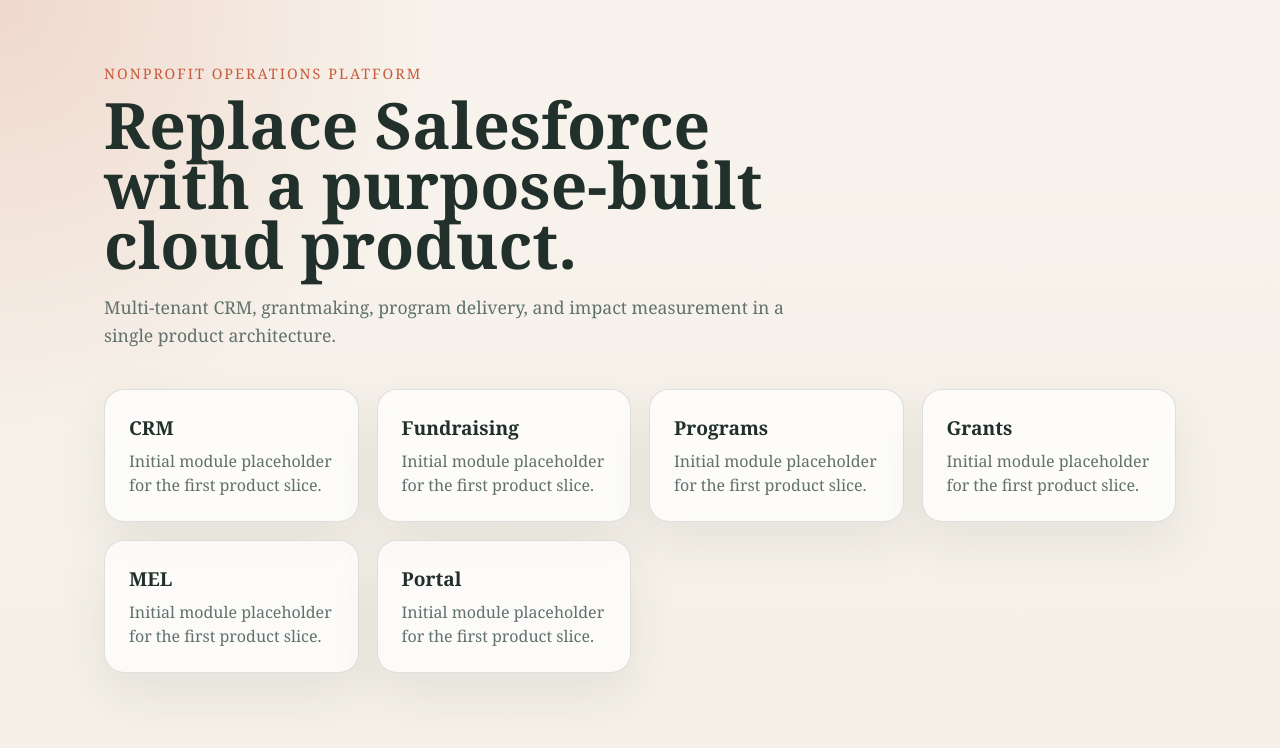
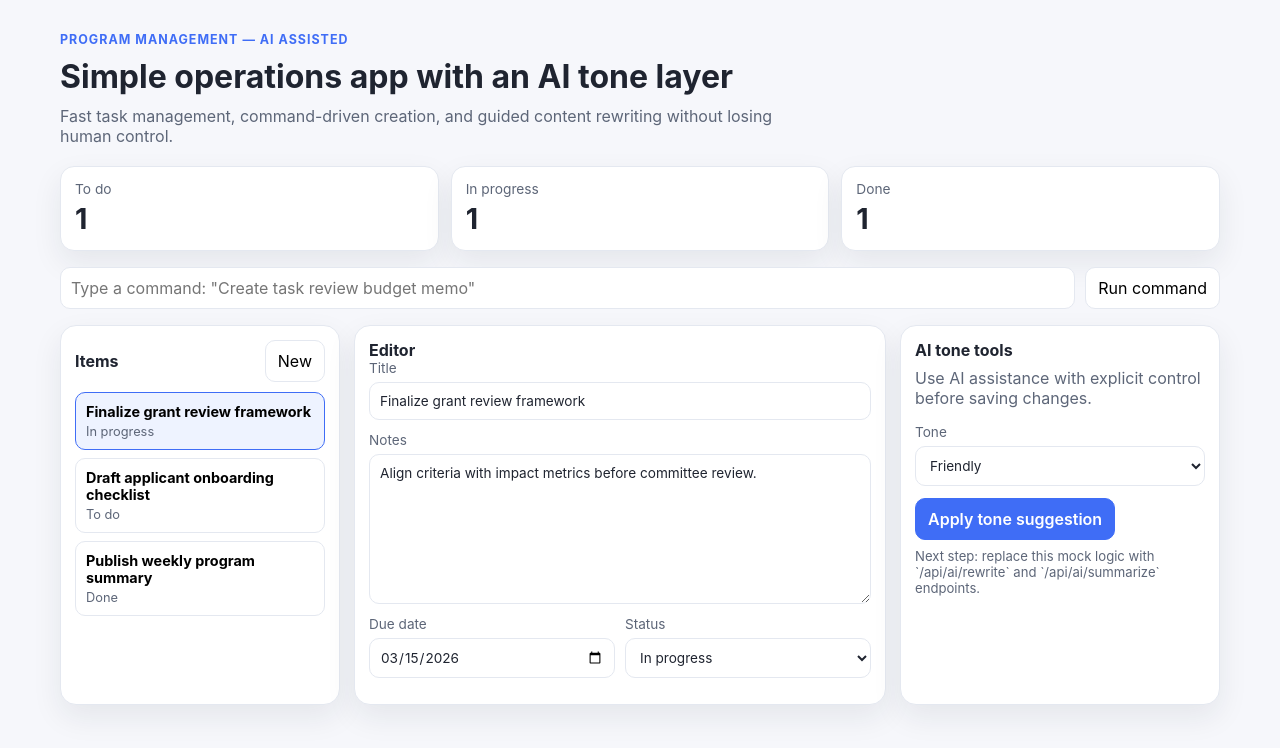
Before and after one commit to salvatoreviticchie/program-management, a Next.js app in the folder apps/web/: page / in a window 1280 px wide. Shown: the top 748 px of the page. Built offline with nearby package versions, Linux system fonts and the light colour scheme.

Commit message:
feat(web): add MVP operations UI with AI tone tools and command bar

```diff
--- a/apps/web/app/globals.css
+++ b/apps/web/app/globals.css
@@ -1,11 +1,12 @@
 :root {
-  --bg: #f4f0e8;
-  --surface: rgba(255, 255, 255, 0.72);
-  --line: rgba(44, 53, 49, 0.14);
-  --text: #21302b;
-  --muted: #61716b;
-  --accent: #c85b3c;
-  --shadow: 0 20px 50px rgba(33, 48, 43, 0.08);
+  --bg: #f6f7fb;
+  --surface: #ffffff;
+  --line: #e4e8f0;
+  --text: #1f2430;
+  --muted: #5d6678;
+  --accent: #3f6df6;
+  --accent-soft: #eef3ff;
+  --shadow: 0 12px 30px rgba(31, 36, 48, 0.08);
 }
 
 * {
@@ -16,71 +17,211 @@
 body {
   margin: 0;
   min-height: 100%;
-  background:
-    radial-gradient(circle at top left, rgba(200, 91, 60, 0.18), transparent 30%),
-    linear-gradient(180deg, #f8f4ed 0%, var(--bg) 100%);
+  background: var(--bg);
   color: var(--text);
-  font-family: Georgia, "Times New Roman", serif;
+  font-family: Inter, system-ui, -apple-system, Segoe UI, Roboto, Helvetica, Arial,
+    sans-serif;
 }
 
 body {
   min-height: 100vh;
 }
 
-.shell {
-  max-width: 1120px;
+.app-shell {
+  max-width: 1200px;
   margin: 0 auto;
-  padding: 64px 24px 96px;
+  padding: 32px 20px 72px;
 }
 
-.hero {
-  margin-bottom: 40px;
+.top {
+  margin-bottom: 20px;
 }
 
 .eyebrow {
-  margin: 0 0 12px;
+  margin: 0 0 10px;
   color: var(--accent);
-  font-size: 0.9rem;
-  letter-spacing: 0.14em;
   text-transform: uppercase;
+  letter-spacing: 0.08em;
+  font-size: 0.78rem;
+  font-weight: 700;
 }
 
-.hero h1 {
+h1 {
   margin: 0;
-  max-width: 760px;
-  font-size: clamp(2.6rem, 5vw, 5.2rem);
-  line-height: 0.94;
+  font-size: clamp(1.4rem, 2.5vw, 2.4rem);
 }
 
 .lede {
-  max-width: 680px;
+  margin-top: 10px;
   color: var(--muted);
-  font-size: 1.1rem;
-  line-height: 1.6;
+  max-width: 760px;
 }
 
-.grid {
+.stats-grid {
   display: grid;
-  gap: 18px;
-  grid-template-columns: repeat(auto-fit, minmax(220px, 1fr));
+  gap: 12px;
+  grid-template-columns: repeat(3, minmax(0, 1fr));
+  margin-bottom: 16px;
 }
 
-.card {
-  padding: 24px;
+.stat-card {
+  background: var(--surface);
   border: 1px solid var(--line);
-  border-radius: 20px;
-  background: var(--surface);
-  backdrop-filter: blur(10px);
+  border-radius: 14px;
+  padding: 14px;
   box-shadow: var(--shadow);
 }
 
-.card h2 {
-  margin: 0 0 8px;
-  font-size: 1.2rem;
+.stat-card span {
+  display: block;
+  color: var(--muted);
+  font-size: 0.86rem;
 }
 
-.card p {
+.stat-card strong {
+  display: block;
+  margin-top: 4px;
+  font-size: 1.8rem;
+}
+
+.command-bar {
+  display: grid;
+  grid-template-columns: 1fr auto;
+  gap: 10px;
+  margin-bottom: 16px;
+}
+
+.workspace-grid {
+  display: grid;
+  grid-template-columns: 280px 1fr 320px;
+  gap: 14px;
+}
+
+.panel {
+  background: var(--surface);
+  border: 1px solid var(--line);
+  border-radius: 16px;
+  padding: 14px;
+  box-shadow: var(--shadow);
+}
+
+.panel-head {
+  display: flex;
+  justify-content: space-between;
+  align-items: center;
+  margin-bottom: 10px;
+}
+
+.panel h2 {
   margin: 0;
+  font-size: 1rem;
+}
+
+.item-list {
+  list-style: none;
+  margin: 0;
+  padding: 0;
+  display: grid;
+  gap: 8px;
+}
+
+.item-list button {
+  width: 100%;
+  border: 1px solid var(--line);
+  background: #fff;
+  border-radius: 10px;
+  text-align: left;
+  padding: 10px;
+  cursor: pointer;
+}
+
+.item-list button.active {
+  border-color: var(--accent);
+  background: var(--accent-soft);
+}
+
+.item-list strong {
+  display: block;
+  font-size: 0.9rem;
+}
+
+.item-list span {
+  display: block;
+  margin-top: 4px;
   color: var(--muted);
-  line-height: 1.5;
+  font-size: 0.8rem;
 }
+
+label {
+  display: grid;
+  gap: 6px;
+  color: var(--muted);
+  font-size: 0.85rem;
+  margin-bottom: 12px;
+}
+
+input,
+textarea,
+select,
+button {
+  font: inherit;
+}
+
+input,
+textarea,
+select {
+  border: 1px solid var(--line);
+  border-radius: 10px;
+  padding: 10px;
+  color: var(--text);
+  background: #fff;
+}
+
+textarea {
+  resize: vertical;
+}
+
+button {
+  border: 1px solid var(--line);
+  border-radius: 10px;
+  padding: 10px 12px;
+  background: #fff;
+  cursor: pointer;
+}
+
+button.primary {
+  border-color: var(--accent);
+  background: var(--accent);
+  color: #fff;
+  font-weight: 600;
+}
+
+.editor-row {
+  display: grid;
+  grid-template-columns: repeat(2, minmax(0, 1fr));
+  gap: 10px;
+}
+
+.ai-panel p {
+  margin-top: 8px;
+  color: var(--muted);
+}
+
+.hint {
+  margin-top: 12px;
+  font-size: 0.82rem;
+}
+
+@media (max-width: 1024px) {
+  .workspace-grid {
+    grid-template-columns: 1fr;
+  }
+
+  .stats-grid {
+    grid-template-columns: 1fr;
+  }
+
+  .command-bar {
+    grid-template-columns: 1fr;
+  }
+}
--- a/apps/web/app/page.tsx
+++ b/apps/web/app/page.tsx
@@ -1,31 +1,268 @@
-const modules = [
-  "CRM",
-  "Fundraising",
-  "Programs",
-  "Grants",
-  "MEL",
-  "Portal",
+"use client";
+
+import { useMemo, useState } from "react";
+
+type ItemStatus = "todo" | "in_progress" | "done";
+
+type WorkItem = {
+  id: number;
+  title: string;
+  notes: string;
+  dueDate: string;
+  status: ItemStatus;
+};
+
+const initialItems: WorkItem[] = [
+  {
+    id: 1,
+    title: "Finalize grant review framework",
+    notes: "Align criteria with impact metrics before committee review.",
+    dueDate: "2026-03-15",
+    status: "in_progress",
+  },
+  {
+    id: 2,
+    title: "Draft applicant onboarding checklist",
+    notes: "Short, plain-language checklist for first-time applicants.",
+    dueDate: "2026-03-18",
+    status: "todo",
+  },
+  {
+    id: 3,
+    title: "Publish weekly program summary",
+    notes: "Share highlights and blockers with leadership.",
+    dueDate: "2026-03-10",
+    status: "done",
+  },
 ];
 
+const statuses: ItemStatus[] = ["todo", "in_progress", "done"];
+
+const statusLabel: Record<ItemStatus, string> = {
+  todo: "To do",
+  in_progress: "In progress",
+  done: "Done",
+};
+
+function toFriendlyTone(text: string) {
+  if (!text.trim()) return "";
+  return `Here’s a clearer friendly version:\n\n${text.trim()}\n\n✅ Next step: confirm and save.`;
+}
+
+function toProfessionalTone(text: string) {
+  if (!text.trim()) return "";
+  return `Professional draft:\n\n${text.trim()}\n\nAction requested: review and approve.`;
+}
+
 export default function HomePage() {
+  const [items, setItems] = useState<WorkItem[]>(initialItems);
+  const [selectedId, setSelectedId] = useState<number>(initialItems[0].id);
+  const [commandInput, setCommandInput] = useState("");
+  const [tone, setTone] = useState<"friendly" | "professional" | "short">(
+    "friendly",
+  );
+
+  const selected = useMemo(
+    () => items.find((item) => item.id === selectedId) ?? items[0],
+    [items, selectedId],
+  );
+
+  const stats = useMemo(() => {
+    const todo = items.filter((item) => item.status === "todo").length;
+    const inProgress = items.filter((item) => item.status === "in_progress").length;
+    const done = items.filter((item) => item.status === "done").length;
+    return { todo, inProgress, done };
+  }, [items]);
+
+  function updateSelected(partial: Partial<WorkItem>) {
+    setItems((current) =>
+      current.map((item) =>
+        item.id === selected.id
+          ? {
+              ...item,
+              ...partial,
+            }
+          : item,
+      ),
+    );
+  }
+
+  function addItem() {
+    const nextId = Math.max(...items.map((item) => item.id)) + 1;
+    const newItem: WorkItem = {
+      id: nextId,
+      title: "New task",
+      notes: "",
+      dueDate: new Date().toISOString().slice(0, 10),
+      status: "todo",
+    };
+    setItems((current) => [newItem, ...current]);
+    setSelectedId(newItem.id);
+  }
+
+  function applyTone() {
+    if (!selected) return;
+    let nextNotes = selected.notes;
+
+    if (tone === "friendly") nextNotes = toFriendlyTone(selected.notes);
+    if (tone === "professional") nextNotes = toProfessionalTone(selected.notes);
+    if (tone === "short") nextNotes = selected.notes.slice(0, 140);
+
+    updateSelected({ notes: nextNotes });
+  }
+
+  function parseCommand() {
+    if (!commandInput.trim()) return;
+    const nextId = Math.max(...items.map((item) => item.id)) + 1;
+
+    const newItem: WorkItem = {
+      id: nextId,
+      title: commandInput,
+      notes: "Created via command bar",
+      dueDate: new Date().toISOString().slice(0, 10),
+      status: "todo",
+    };
+
+    setItems((current) => [newItem, ...current]);
+    setSelectedId(newItem.id);
+    setCommandInput("");
+  }
+
   return (
-    <main className="shell">
-      <section className="hero">
-        <p className="eyebrow">Nonprofit Operations Platform</p>
-        <h1>Replace Salesforce with a purpose-built cloud product.</h1>
-        <p className="lede">
-          Multi-tenant CRM, grantmaking, program delivery, and impact
-          measurement in a single product architecture.
-        </p>
+    <main className="app-shell">
+      <header className="top">
+        <div>
+          <p className="eyebrow">Program Management — AI Assisted</p>
+          <h1>Simple operations app with an AI tone layer</h1>
+          <p className="lede">
+            Fast task management, command-driven creation, and guided content
+            rewriting without losing human control.
+          </p>
+        </div>
+      </header>
+
+      <section className="stats-grid">
+        <article className="stat-card">
+          <span>To do</span>
+          <strong>{stats.todo}</strong>
+        </article>
+        <article className="stat-card">
+          <span>In progress</span>
+          <strong>{stats.inProgress}</strong>
+        </article>
+        <article className="stat-card">
+          <span>Done</span>
+          <strong>{stats.done}</strong>
+        </article>
       </section>
 
-      <section className="grid">
-        {modules.map((module) => (
-          <article key={module} className="card">
-            <h2>{module}</h2>
-            <p>Initial module placeholder for the first product slice.</p>
-          </article>
-        ))}
+      <section className="command-bar">
+        <input
+          value={commandInput}
+          onChange={(event) => setCommandInput(event.target.value)}
+          placeholder='Type a command: "Create task review budget memo"'
+        />
+        <button onClick={parseCommand}>Run command</button>
+      </section>
+
+      <section className="workspace-grid">
+        <aside className="panel list-panel">
+          <div className="panel-head">
+            <h2>Items</h2>
+            <button onClick={addItem}>New</button>
+          </div>
+
+          <ul className="item-list">
+            {items.map((item) => (
+              <li key={item.id}>
+                <button
+                  className={item.id === selected?.id ? "active" : ""}
+                  onClick={() => setSelectedId(item.id)}
+                >
+                  <strong>{item.title}</strong>
+                  <span>{statusLabel[item.status]}</span>
+                </button>
+              </li>
+            ))}
+          </ul>
+        </aside>
+
+        <section className="panel editor-panel">
+          <h2>Editor</h2>
+          <label>
+            Title
+            <input
+              value={selected?.title ?? ""}
+              onChange={(event) => updateSelected({ title: event.target.value })}
+            />
+          </label>
+
+          <label>
+            Notes
+            <textarea
+              value={selected?.notes ?? ""}
+              onChange={(event) => updateSelected({ notes: event.target.value })}
+              rows={8}
+            />
+          </label>
+
+          <div className="editor-row">
+            <label>
+              Due date
+              <input
+                type="date"
+                value={selected?.dueDate ?? ""}
+                onChange={(event) =>
+                  updateSelected({ dueDate: event.target.value })
+                }
+              />
+            </label>
+
+            <label>
+              Status
+              <select
+                value={selected?.status ?? "todo"}
+                onChange={(event) =>
+                  updateSelected({ status: event.target.value as ItemStatus })
+                }
+              >
+                {statuses.map((status) => (
+                  <option key={status} value={status}>
+                    {statusLabel[status]}
+                  </option>
+                ))}
+              </select>
+            </label>
+          </div>
+        </section>
+
+        <section className="panel ai-panel">
+          <h2>AI tone tools</h2>
+          <p>Use AI assistance with explicit control before saving changes.</p>
+
+          <label>
+            Tone
+            <select
+              value={tone}
+              onChange={(event) =>
+                setTone(event.target.value as "friendly" | "professional" | "short")
+              }
+            >
+              <option value="friendly">Friendly</option>
+              <option value="professional">Professional</option>
+              <option value="short">Short</option>
+            </select>
+          </label>
+
+          <button className="primary" onClick={applyTone}>
+            Apply tone suggestion
+          </button>
+
+          <p className="hint">
+            Next step: replace this mock logic with `/api/ai/rewrite` and
+            `/api/ai/summarize` endpoints.
+          </p>
+        </section>
       </section>
     </main>
   );
```
